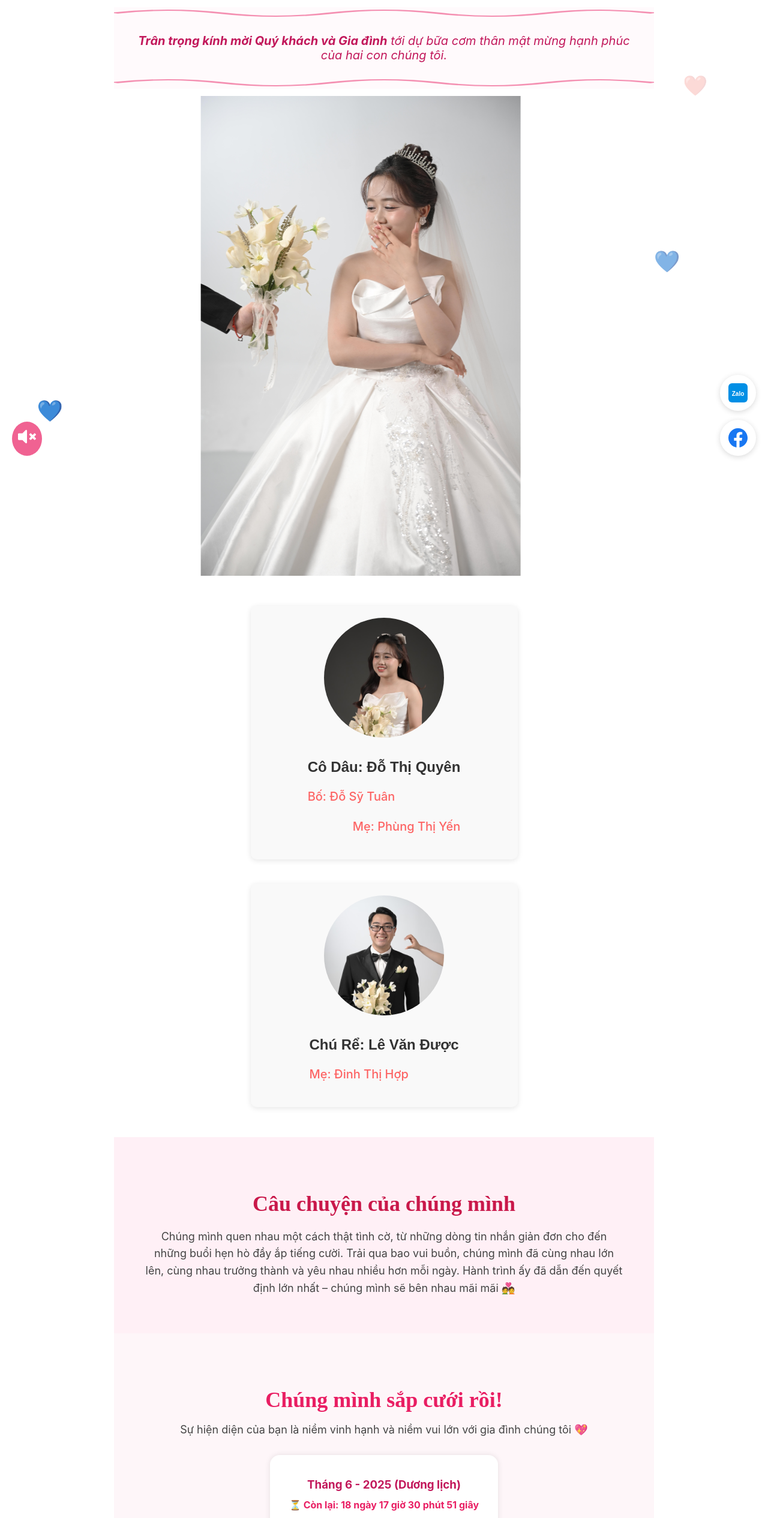
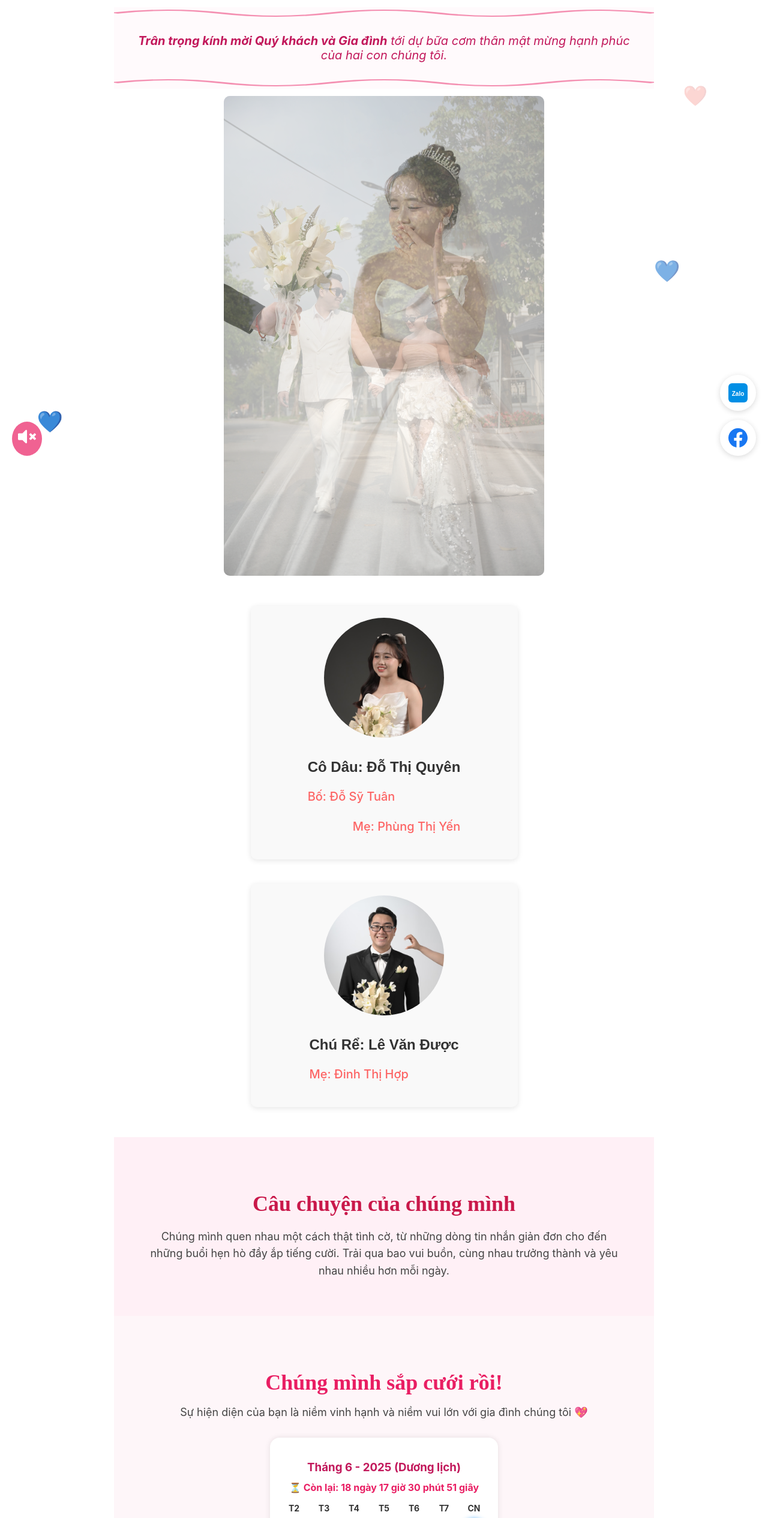
Before and after one commit to duoclv-260500-halong/thiep-cuoi-online, a React (Create React App) app: page / in a window 1280 px wide. Shown: the top 2531 px of the page at 60% size. Built offline with nearby package versions, Linux system fonts and the light colour scheme.

Commit message:
update code

```diff
--- a/src/App.tsx
+++ b/src/App.tsx
@@ -23,7 +23,7 @@ function App() {
       <WeddingDate />
       <WeddingAlbum />
       <WeddingLocation />
-      <WishForm />
+      {/* <WishForm /> */}
       {/* <PrivateQuestions /> */}
       <WeddingGift />
       <MusicPlayer />
--- a/src/components/Banner.css
+++ b/src/components/Banner.css
@@ -1,10 +1,17 @@
 .banner-slide {
-  width: 100%;
+  width: 90%;
+  max-width: 90%;
   height: 100vh; /* full màn hình */
   overflow: hidden;
-  display: flex;
+  display: flex !important;
   justify-content: center;
   align-items: center;
+  margin: auto;
+}
+
+.banner-slide img {
+  border-radius: 10px;
+  max-width: 90%;
 }
 
 .banner-full {
--- a/src/components/Banner.tsx
+++ b/src/components/Banner.tsx
@@ -1,31 +1,40 @@
-import React from 'react';
-import { Carousel } from 'antd';
-import './Banner.css';
-
+import React from "react";
+import { Carousel } from "antd";
+import "./Banner.css";
 const Banner: React.FC = () => {
   return (
     <div className="banner-wrapper">
-      <Carousel autoplay effect="scrollx" dots={false}>
+      <Carousel autoplay effect="fade" dots={false}>
         <div className="banner-slide">
-          <img src={require('../assets/banner1.jpg')} alt="Bride" className="" style={{
-            maxWidth: '100%',
-            maxHeight: '100%',
-            width: 'auto',
-            height: 'auto',
-            objectFit: 'cover',
-            objectPosition: 'center',
-          }}/>
+          <img
+            //@ts-ignore
+            src={require("../assets/banner1.jpg")}
+            alt="Bride"
+            className=""
+            style={{
+              maxWidth: "100%",
+              maxHeight: "100%",
+              width: "auto",
+              height: "auto",
+              objectFit: "cover",
+              objectPosition: "center",
+            }}
+          />
         </div>
         <div className="banner-slide">
-          <img src={require('../assets/banner2.jpg')} alt="Groom" className=""
-          style={{
-            maxWidth: '100%',
-            maxHeight: '100%',
-            width: 'auto',
-            height: 'auto',
-            objectFit: 'cover',
-            objectPosition: 'center',
-          }}
+          <img
+            //@ts-ignore
+            src={require("../assets/banner2.jpg")}
+            alt="Groom"
+            className=""
+            style={{
+              maxWidth: "100%",
+              maxHeight: "100%",
+              width: "auto",
+              height: "auto",
+              objectFit: "cover",
+              objectPosition: "center",
+            }}
           />
         </div>
       </Carousel>
--- a/src/components/Introduction.tsx
+++ b/src/components/Introduction.tsx
@@ -1,12 +1,17 @@
-import React from 'react';
-import './Introduction.css';
+import React from "react";
+import "./Introduction.css";
 
 const Introduction: React.FC = () => {
   return (
     <section className="introduction">
       <div className="profile-container">
         <div className="profile">
-          <img src={require('../assets/codau.jpg')} alt="Cô Dâu" className="profile-image" />
+          <img
+            //@ts-ignore
+            src={require("../assets/codau.jpg")}
+            alt="Cô Dâu"
+            className="profile-image"
+          />
           <div className="profile-info">
             <h2>Cô Dâu: Đỗ Thị Quyên</h2>
             <p>Bố: Đỗ Sỹ Tuân</p>
@@ -15,7 +20,12 @@ const Introduction: React.FC = () => {
         </div>
 
         <div className="profile">
-          <img src={require('../assets/chure.jpg')} alt="Chú Rể" className="profile-image" />
+          <img
+            //@ts-ignore
+            src={require("../assets/chure.jpg")}
+            alt="Chú Rể"
+            className="profile-image"
+          />
           <div className="profile-info">
             <h2>Chú Rể: Lê Văn Được</h2>
             <p>Mẹ: Đinh Thị Hợp</p>
--- a/src/components/LoveStory.tsx
+++ b/src/components/LoveStory.tsx
@@ -1,14 +1,14 @@
-import React from 'react';
-import './LoveStory.css';
+import React from "react";
+import "./LoveStory.css";
 
 const LoveStory: React.FC = () => {
   return (
     <div className="love-story-container">
       <h2 className="love-story-title">Câu chuyện của chúng mình</h2>
       <p className="love-story-text">
-        Chúng mình quen nhau một cách thật tình cờ, từ những dòng tin nhắn giản đơn cho đến những buổi hẹn hò đầy ắp tiếng cười.
-        Trải qua bao vui buồn, chúng mình đã cùng nhau lớn lên, cùng nhau trưởng thành và yêu nhau nhiều hơn mỗi ngày.
-        Hành trình ấy đã dẫn đến quyết định lớn nhất – chúng mình sẽ bên nhau mãi mãi 💑
+        Chúng mình quen nhau một cách thật tình cờ, từ những dòng tin nhắn giản
+        đơn cho đến những buổi hẹn hò đầy ắp tiếng cười. Trải qua bao vui buồn,
+        cùng nhau trưởng thành và yêu nhau nhiều hơn mỗi ngày.
       </p>
     </div>
   );
--- a/src/components/MusicPlayer.tsx
+++ b/src/components/MusicPlayer.tsx
@@ -1,7 +1,7 @@
-import React, { useState } from 'react';
+import React, { useState } from "react";
 import { FaVolumeUp, FaVolumeMute } from "react-icons/fa";
 
-import './MusicPlayer.css';
+import "./MusicPlayer.css";
 
 const MusicPlayer: React.FC = () => {
   const [isPlaying, setIsPlaying] = useState(false);
@@ -19,9 +19,16 @@ const MusicPlayer: React.FC = () => {
   return (
     <>
       <audio ref={audioRef} loop>
-        <source src={require('../assets/I DO.mp3')} type="audio/mp3" />
+        <source
+          //@ts-ignore
+          src={require("../assets/I DO.mp3")}
+          type="audio/mp3"
+        />
       </audio>
-      <button className={`music-button ${isPlaying ? 'playing' : ''}`} onClick={toggleMusic}>
+      <button
+        className={`music-button ${isPlaying ? "playing" : ""}`}
+        onClick={toggleMusic}
+      >
         {isPlaying ? <FaVolumeUp /> : <FaVolumeMute />}
       </button>
     </>
--- a/src/components/WeddingAlbum.tsx
+++ b/src/components/WeddingAlbum.tsx
@@ -1,28 +1,48 @@
-import React from 'react';
-import './WeddingAlbum.css';
+import React from "react";
+import "./WeddingAlbum.css";
 
 const WeddingAlbum: React.FC = () => {
   const images = [
-    require('../assets/anhcuoi1.jpg'),
-    require('../assets/anhcuoi2.jpg'),
-    require('../assets/anhcuoi3.jpg'),
-    require('../assets/anhcuoi4.jpg'),
-    require('../assets/anhcuoi1.jpg'),
-    require('../assets/anhcuoi5.jpg'),
-    require('../assets/anhcuoi2.jpg'),
-    require('../assets/anhcuoi3.jpg'),
-    require('../assets/anhcuoi4.jpg'),
-    require('../assets/anhcuoi5.jpg'),
-    require('../assets/anhcuoi5.jpg'),
-    require('../assets/anhcuoi2.jpg'),
-    require('../assets/anhcuoi3.jpg'),
-    require('../assets/anhcuoi4.jpg'),
-    require('../assets/anhcuoi5.jpg'),
-    require('../assets/anhcuoi5.jpg'),
-    require('../assets/anhcuoi2.jpg'),
-    require('../assets/anhcuoi3.jpg'),
-    require('../assets/anhcuoi4.jpg'),
-    require('../assets/anhcuoi5.jpg'),
+    //@ts-ignore
+    require("../assets/anhcuoi1.jpg"),
+    //@ts-ignore
+    require("../assets/anhcuoi2.jpg"),
+    //@ts-ignore
+    require("../assets/anhcuoi3.jpg"),
+    //@ts-ignore
+    require("../assets/anhcuoi4.jpg"),
+    //@ts-ignore
+    require("../assets/anhcuoi1.jpg"),
+    //@ts-ignore
+    require("../assets/anhcuoi5.jpg"),
+    //@ts-ignore
+    require("../assets/anhcuoi2.jpg"),
+    //@ts-ignore
+    require("../assets/anhcuoi3.jpg"),
+    //@ts-ignore
+    require("../assets/anhcuoi4.jpg"),
+    //@ts-ignore
+    require("../assets/anhcuoi5.jpg"),
+    //@ts-ignore
+    require("../assets/anhcuoi5.jpg"),
+    //@ts-ignore
+    require("../assets/anhcuoi2.jpg"),
+    //@ts-ignore
+    require("../assets/anhcuoi3.jpg"),
+    //@ts-ignore
+    require("../assets/anhcuoi4.jpg"),
+    //@ts-ignore
+    require("../assets/anhcuoi5.jpg"),
+    //@ts-ignore
+    require("../assets/anhcuoi5.jpg"),
+    //@ts-ignore
+    require("../assets/anhcuoi2.jpg"),
+    //@ts-ignore
+    require("../assets/anhcuoi3.jpg"),
+    //@ts-ignore
+    require("../assets/anhcuoi4.jpg"),
+    //@ts-ignore
+    require("../assets/anhcuoi5.jpg"),
   ];
 
   return (
--- a/src/components/WeddingGift.tsx
+++ b/src/components/WeddingGift.tsx
@@ -1,6 +1,6 @@
-import React, { useState } from 'react';
-import { Modal, Button, Image } from 'antd';
-import './WeddingGift.css';
+import React, { useState } from "react";
+import { Modal, Button, Image } from "antd";
+import "./WeddingGift.css";
 
 const WeddingGift: React.FC = () => {
   const [isModalOpen, setIsModalOpen] = useState(false);
@@ -15,7 +15,11 @@ const WeddingGift: React.FC = () => {
 
   return (
     <section className="wedding-gift-section">
-      <Button type="primary" onClick={openModal} className="wedding-gift-toggle">
+      <Button
+        type="primary"
+        onClick={openModal}
+        className="wedding-gift-toggle"
+      >
         Xem Thông Tin Mừng Cưới
       </Button>
 
@@ -36,13 +40,21 @@ const WeddingGift: React.FC = () => {
           </div>
           <div className="wedding-gift-qr wedding-gift-method">
             <h3>Quét mã QR để chuyển khoản:</h3>
-            <div style={{ width: '100%', textAlign: 'center' }}>
-              <Image width={300} src={require('../assets/QR.png')} alt="QR Code" className="qr-code" />
+            <div style={{ width: "100%", textAlign: "center" }}>
+              <Image
+                width={300}
+                //@ts-ignore
+                src={require("../assets/QR.png")}
+                alt="QR Code"
+                className="qr-code"
+              />
             </div>
           </div>
         </div>
-        <div style={{ width: '100%', textAlign: 'right' }}>
-          <Button onClick={closeModal} className="close-modal">Đóng</Button>
+        <div style={{ width: "100%", textAlign: "right" }}>
+          <Button onClick={closeModal} className="close-modal">
+            Đóng
+          </Button>
         </div>
       </Modal>
     </section>
--- a/src/components/WeddingLocation.css
+++ b/src/components/WeddingLocation.css
@@ -38,10 +38,9 @@
 
 .location-image {
   width: 100%;
-  height: 550px;
-  background-size: cover;
-  background-repeat: no-repeat;
-  background-position: center;
+  max-width: 400px;
+  height: auto;
+  object-fit: cover;
   border-radius: 8px;
   margin-bottom: 15px;
 }
--- a/src/components/WeddingLocation.tsx
+++ b/src/components/WeddingLocation.tsx
@@ -1,5 +1,5 @@
-import React from 'react';
-import './WeddingLocation.css';
+import React from "react";
+import "./WeddingLocation.css";
 const WeddingLocation: React.FC = () => {
   return (
     <div className="wedding-location">
@@ -8,11 +8,24 @@ const WeddingLocation: React.FC = () => {
         {/* Lễ cưới - cô dâu */}
         <div className="location">
           <h3>Lễ cưới - Cô dâu</h3>
-          <div className="location-image" style={{ backgroundImage: `url(${require('../assets/lecuoicodau.webp')})` }}></div>
-          <p>Địa chỉ: Tổ 3 - Xóm 3, thôn Long Phú, xã Hòa Thạch, huyện Quốc Oai, thành phố Hà Nội</p>
+          <img
+            //@ts-ignore
+            src={require("../assets/lecuoicodau.webp")}
+            alt="Lễ cưới - Cô dâu"
+            className="location-image"
+          />
+          <p>
+            Địa chỉ: Tổ 3 - Xóm 3, thôn Long Phú, xã Hòa Thạch, huyện Quốc Oai,
+            thành phố Hà Nội
+          </p>
           <p>Thời gian: 16:00, ngày 31 tháng 05 năm 2025</p>
           <p>(Âm lịch: ngày 05 tháng 05 năm 2025)</p>
-          <a href="https://maps.app.goo.gl/LBosTmucYmZnhnkB9" target="_blank" rel="noopener noreferrer" className="google-map-link">
+          <a
+            href="https://maps.app.goo.gl/LBosTmucYmZnhnkB9"
+            target="_blank"
+            rel="noopener noreferrer"
+            className="google-map-link"
+          >
             Xem địa điểm trên bản đồ
           </a>
         </div>
@@ -20,11 +33,24 @@ const WeddingLocation: React.FC = () => {
         {/* Lễ cưới - chú rể */}
         <div className="location">
           <h3>Lễ cưới - Chú rể</h3>
-          <div className="location-image" style={{ backgroundImage: `url(${require('../assets/lecuoichure.webp')})` }}></div>
-          <p>Địa chỉ: Trung Tâm Hội Nghị Tiệc Cưới Hồ Cô Tiên Palace, phường Bạch Đằng, thành phố Hạ Long, tỉnh Quảng Ninh</p>
+          <img
+            //@ts-ignore
+            src={require("../assets/lecuoichure.webp")}
+            alt="Lễ cưới - Chú rể"
+            className="location-image"
+          />
+          <p>
+            Địa chỉ: Trung Tâm Hội Nghị Tiệc Cưới Hồ Cô Tiên Palace, phường Bạch
+            Đằng, thành phố Hạ Long, tỉnh Quảng Ninh
+          </p>
           <p>Thời gian: 11:30 PM, ngày 1 tháng 6 năm 2025</p>
           <p>(Âm lịch: ngày 06 tháng 05 năm 2025)</p>
-          <a href="https://maps.app.goo.gl/7WSr1CuEKf1Yg5md6" target="_blank" rel="noopener noreferrer" className="google-map-link">
+          <a
+            href="https://maps.app.goo.gl/7WSr1CuEKf1Yg5md6"
+            target="_blank"
+            rel="noopener noreferrer"
+            className="google-map-link"
+          >
             Xem địa điểm trên bản đồ
           </a>
         </div>
```
Also changed, not shown: package.json (+7 -1 lines), 2 other files (tests, documents, lock files or other folders).
